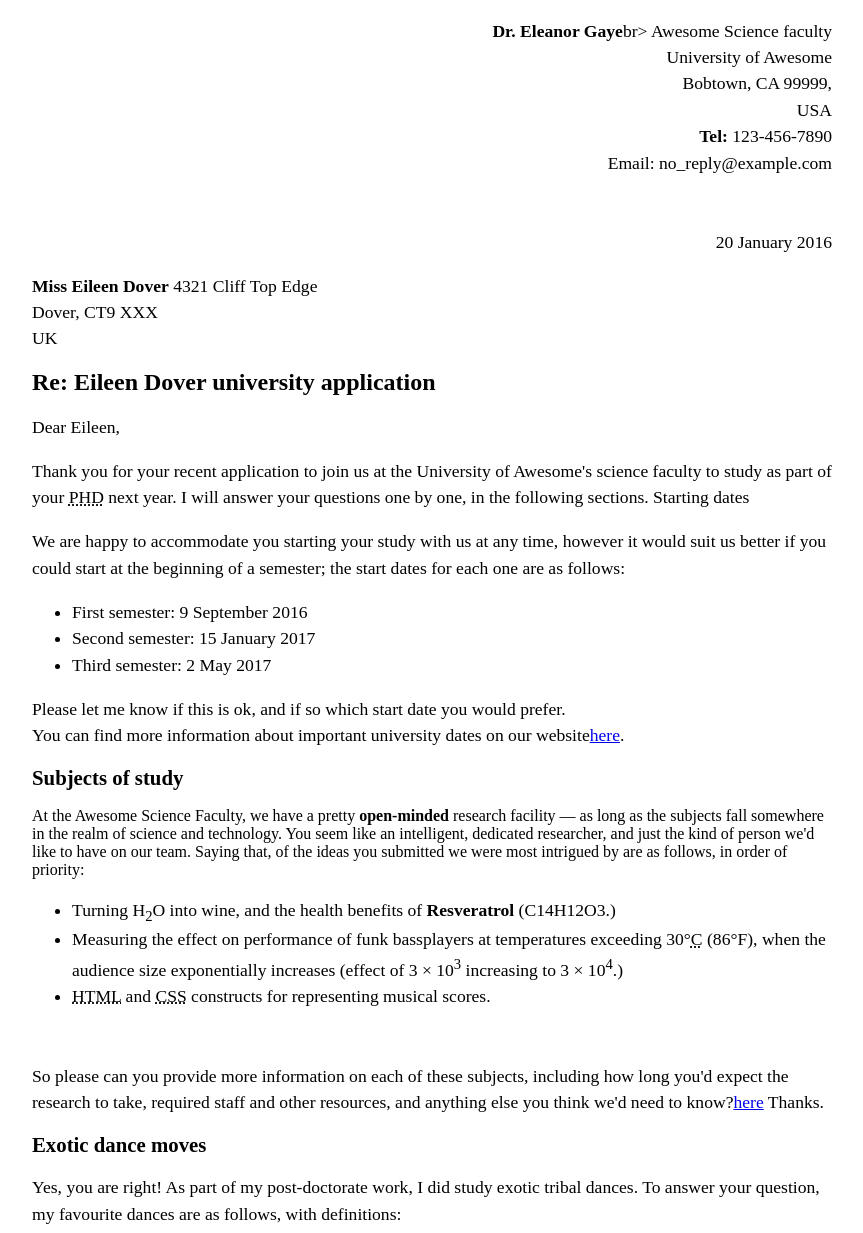
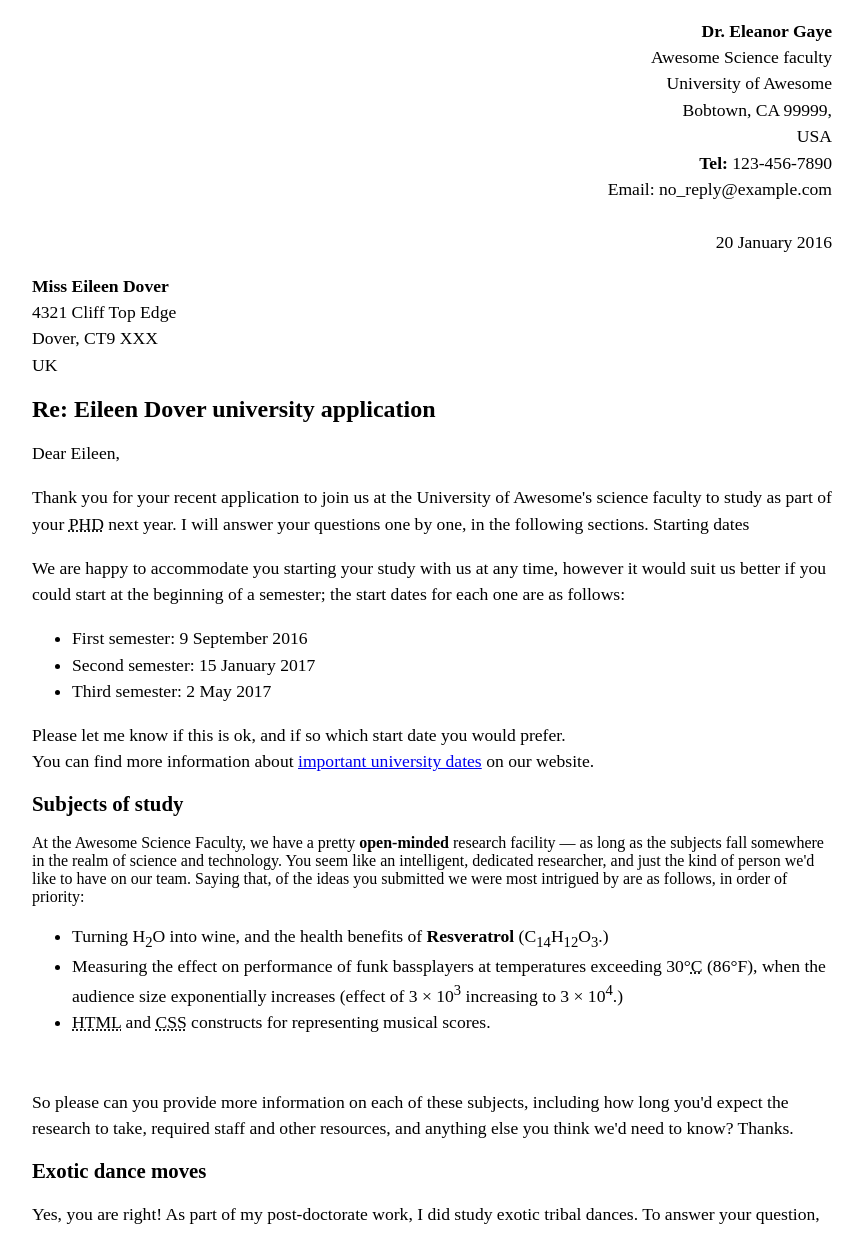
Before and after one commit to Molgray/letter-markup, a plain HTML site: page index.html in a window 1280 px wide. Shown: the top 1233 px of the page, without its empty margins (208-1071 px from the left). Drawn offline with Linux system fonts and the light colour scheme.

Commit message:
final commit

```diff
--- a/index.html
+++ b/index.html
@@ -43,18 +43,18 @@
     </head>
     <body>
         <div class="sender-column">
-            <p><strong>Dr. Eleanor Gaye</strong>br>
+            <p><strong>Dr. Eleanor Gaye</strong><br>
                 Awesome Science faculty <br>
                 University of Awesome<br>
                 Bobtown, CA 99999,<br>
                 USA<br>
                 <strong>Tel:</strong> 123-456-7890<br>
-                <stong>Email:</stong> no_reply@example.com<br><br><br>
+                <stong>Email:</stong> no_reply@example.com<br><br>
                 20 January 2016
             </p>
         </div>
         <div>
-            <p><strong>Miss Eileen Dover</strong>
+            <p><strong>Miss Eileen Dover</strong><br>
                 4321 Cliff Top Edge<br>
                 Dover, CT9 XXX <br>
                 UK
@@ -84,7 +84,7 @@
 
                     <p>Please let me know if this is ok, and if so which start date you would prefer.<br>
 
-                        You can find more information about important university dates on our website<a href="http://example.com">here</a>.</p>
+                        You can find more information about <a href="http://example.com">important university dates</a> on our website.</p>
 
 
                     <h2>Subjects of study</h2>
@@ -93,7 +93,7 @@
                     and just the kind of person we'd like to have on our team. Saying that, of the ideas you submitted we were most
                     intrigued by are as follows, in order of priority:
                     <ul>
-                        <li>Turning H<sub>2</sub>O into wine, and the health benefits of <strong>Resveratrol</strong> (C14H12O3.)</li>
+                        <li>Turning H<sub>2</sub>O into wine, and the health benefits of <strong>Resveratrol</strong> (C<sub>14</sub>H<sub>12</sub>O<sub>3</sub>.)</li>
                         <li>Measuring the effect on performance of funk bassplayers at temperatures exceeding 30°<abbr title="Celcious">C</abbr> (86°F),
                             when the audience size exponentially increases (effect of 3 × 10<sup>3</sup> increasing to 3 × 10<sup>4</sup>.)</li>
                         <li><abbr title="HyperText Markup Language">HTML</abbr> and <abbr title="Cascading Style Sheets">CSS</abbr> constructs for
@@ -101,7 +101,7 @@
                     </ul><br>
 
                 <p>So please can you provide more information on each of these subjects, including how long you'd expect the research to take,
-                    required staff and other resources, and anything else you think we'd need to know?<a href="http://example.com">here</a> Thanks.
+                    required staff and other resources, and anything else you think we'd need to know? Thanks.
                 </p>
 
 
@@ -122,12 +122,12 @@
                             Later on however it was discovered that they were just moving like this because they were really cold.</dd>
                     </dl>
 
-                    <p>For more of my research, see my exotic dance research page.
+                    <p>For more of my research, see my <a href="http://example.com">exotic dance research page.</a>
                     </p>
                     <p>Yours sincerely,<br>
                         Dr Eleanor Gaye<br><br>
 
-                        University of Awesome motto: <q>Be awesome to each other. </q><cite>-Bill S Preston, Esq</cite></p>
+                        University of Awesome motto: <q>Be awesome to each other. </q><cite>-- the memoirs of Bill S Preston, Esq</cite></p>
                             </div>
 
 
```
